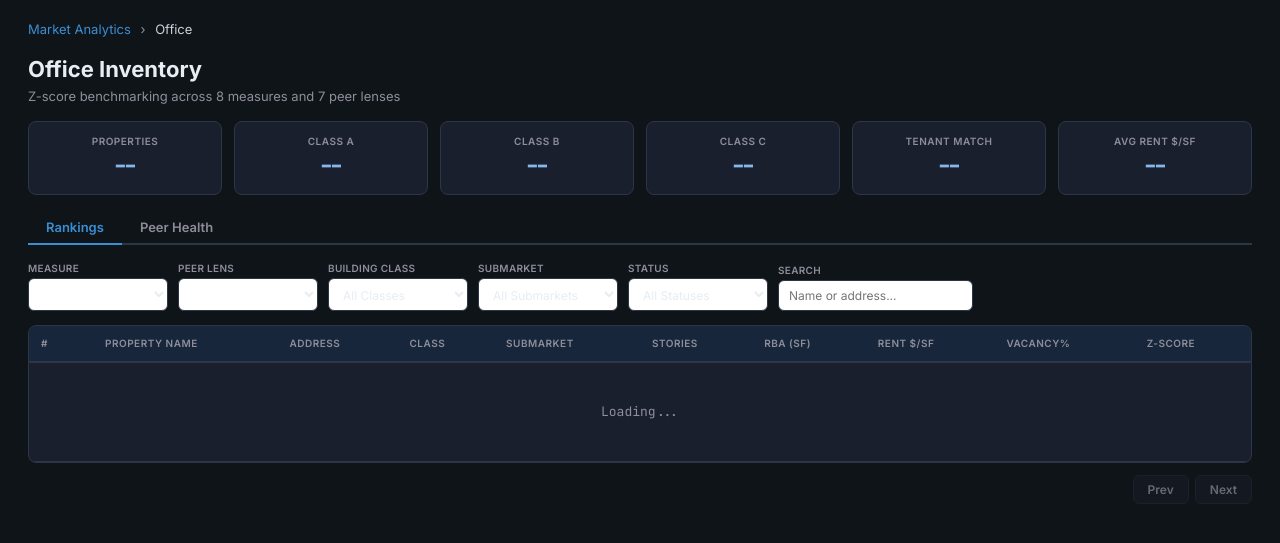
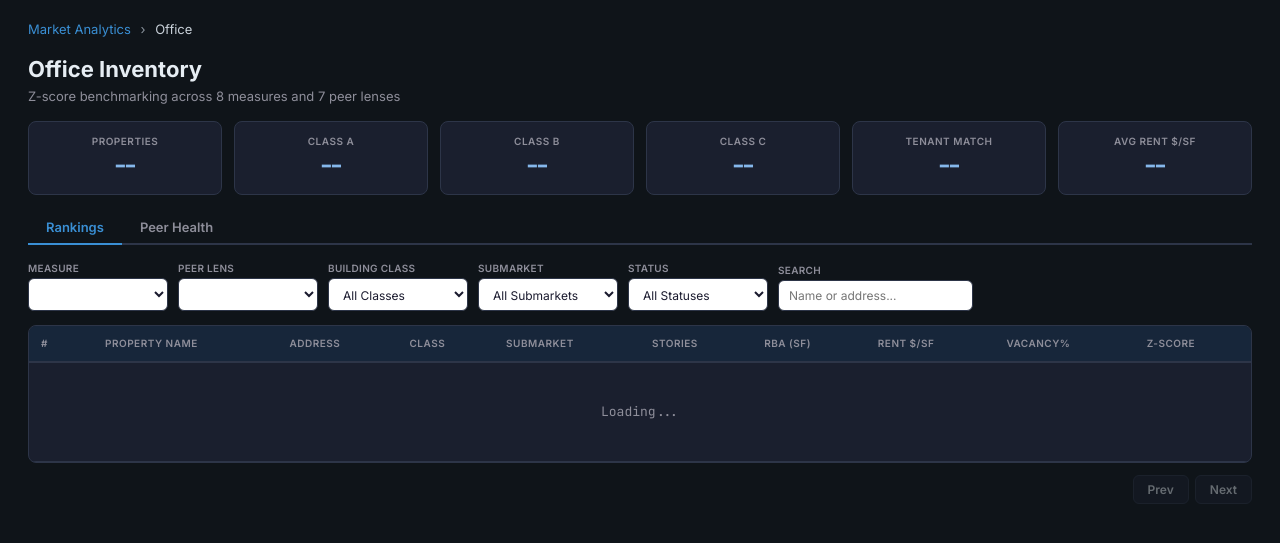
Before and after one commit to sirfaunty/realestate_extractor, a Flask app: template web/templates/office.html in a window 1280 px wide. Shown: the top 543 px of the page. Run offline with Flask 3, Linux system fonts and the light colour scheme; the template is opened without the code that fills it, so the values that code supplies are empty; parts of the project's set-up code (start-up, migrations or seed data) failed here and were passed over.

Commit message:
Office: fix filter dropdown text contrast (dark text on white input boxes after dark-theme conversion)

```diff
--- a/web/templates/office.html
+++ b/web/templates/office.html
@@ -167,7 +167,7 @@
   font-size: 12px;
   font-family: var(--font);
   background: #fff;
-  color: var(--text);
+  color: #1A1A2E;
   min-width: 140px;
 }
 .office-root .filter-group select:focus,
```
